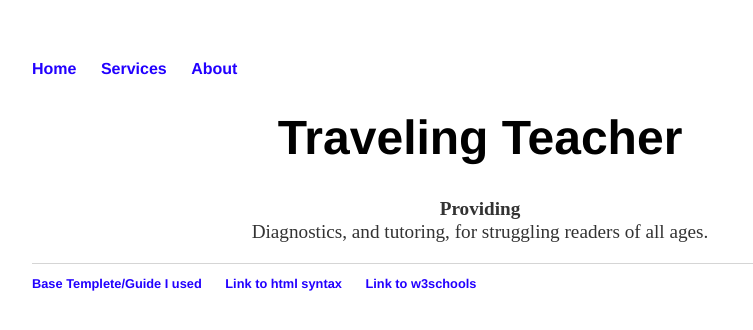
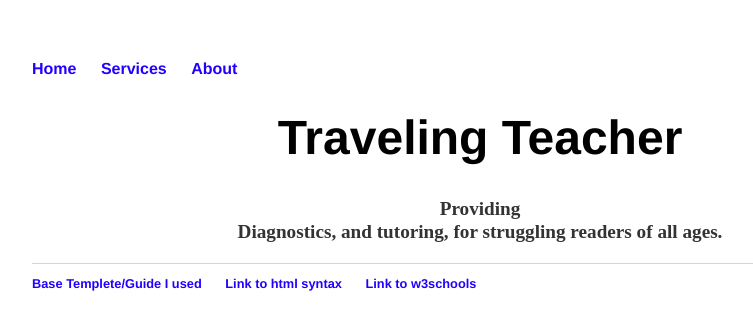
Before and after one commit to ShadowHazel/ShadowHazel.github.io, a Jekyll site: the page built from index.html, in a window 1280 px wide. Shown: the top 330 px of the page, without its empty margins (160-913 px from the left). Built offline with Jekyll 4.4.1, drawn with Linux system fonts in a browser that asks for light colours.

Commit message:
Update index.html

```diff
--- a/index.html
+++ b/index.html
@@ -4,6 +4,6 @@ title: Traveling Teacher
 ---
 <div class="blurb">
 	<h1 style="text-align:center;">Traveling Teacher</h1>
-	<p style="text-align:center;"><b>Providing</b><br>Diagnostics, and tutoring, for struggling readers of all ages.</p>
+	<p style="text-align:center;"><b>Providing</b><br><b>Diagnostics, and tutoring, for struggling readers of all ages.</b></p>
 	<!--<p style="text-align:center;">Diagnostics, and tutoring, for struggling readers of all ages.</p>-->
 </div>
```
